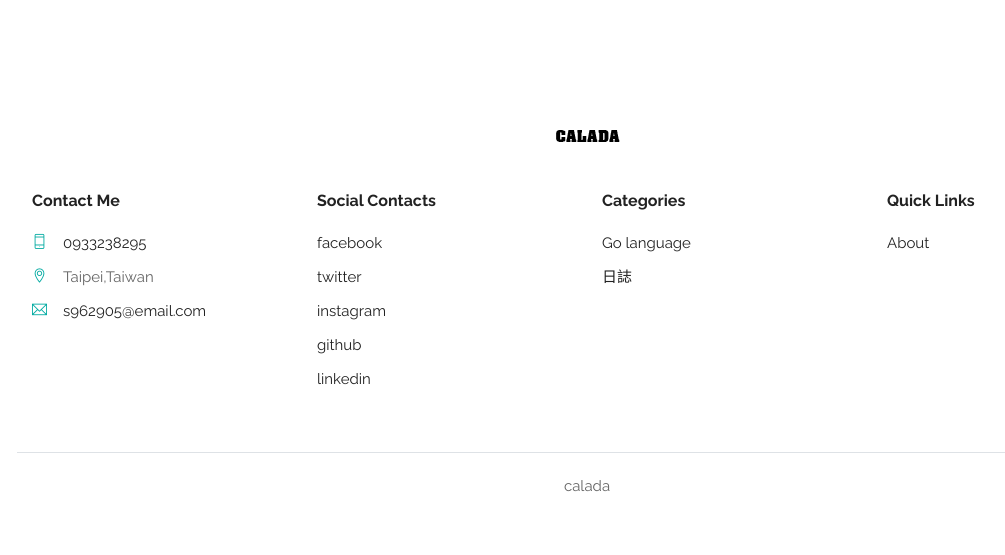
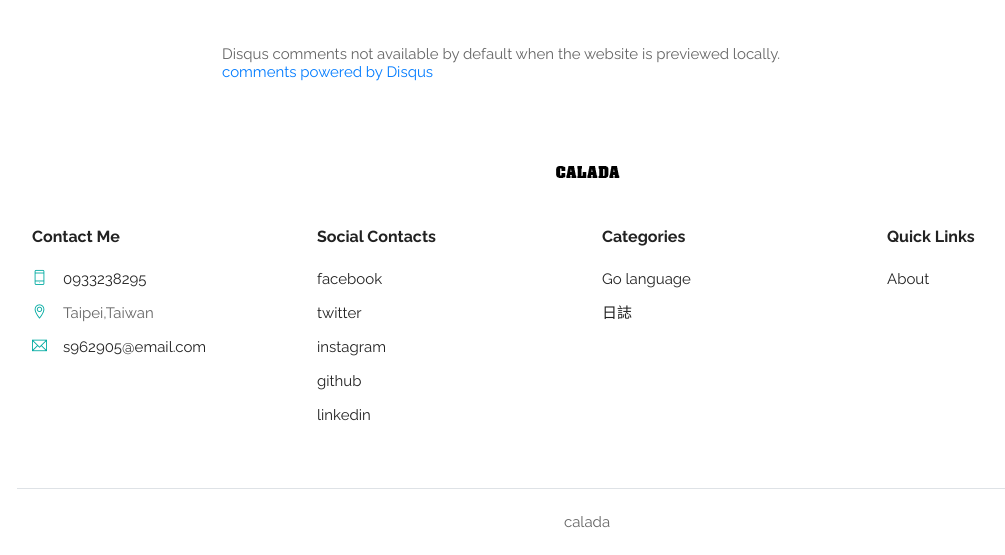
Before and after one commit to caladazhao/caladazhao.github.io, a plain HTML site: page blog/post-13/index.html in a window 1280 px wide. Shown: the part 4142-4697 px from the top of the page, without its empty margins (53-1058 px from the left). Before the commit the page ends 4661 px from the top, so only its background shows below. Drawn offline with Linux system fonts and the light colour scheme.

Commit message:
comment change

```diff
--- a/blog/post-13/index.html
+++ b/blog/post-13/index.html
@@ -255,7 +255,26 @@ raw Markdown line up prettily. You can also use inline Markdown.</p>
         </div>
 
 
+        <div id="disqus_thread"></div>
+<script type="application/javascript">
+    var disqus_config = function () {
 
+
+
+    };
+    (function() {
+        if (["localhost", "127.0.0.1"].indexOf(window.location.hostname) != -1) {
+            document.getElementById('disqus_thread').innerHTML = 'Disqus comments not available by default when the website is previewed locally.';
+            return;
+        }
+        var d = document, s = d.createElement('script'); s.async = true;
+        s.src = '//' + "caladazhao" + '.disqus.com/embed.js';
+        s.setAttribute('data-timestamp', +new Date());
+        (d.head || d.body).appendChild(s);
+    })();
+</script>
+<noscript>Please enable JavaScript to view the <a href="https://disqus.com/?ref_noscript">comments powered by Disqus.</a></noscript>
+<a href="https://disqus.com" class="dsq-brlink">comments powered by <span class="logo-disqus">Disqus</span></a>
       </div>
     </div>
   </div>
```
Also changed, not shown: blog/test/index.html (+19 -0 lines).
